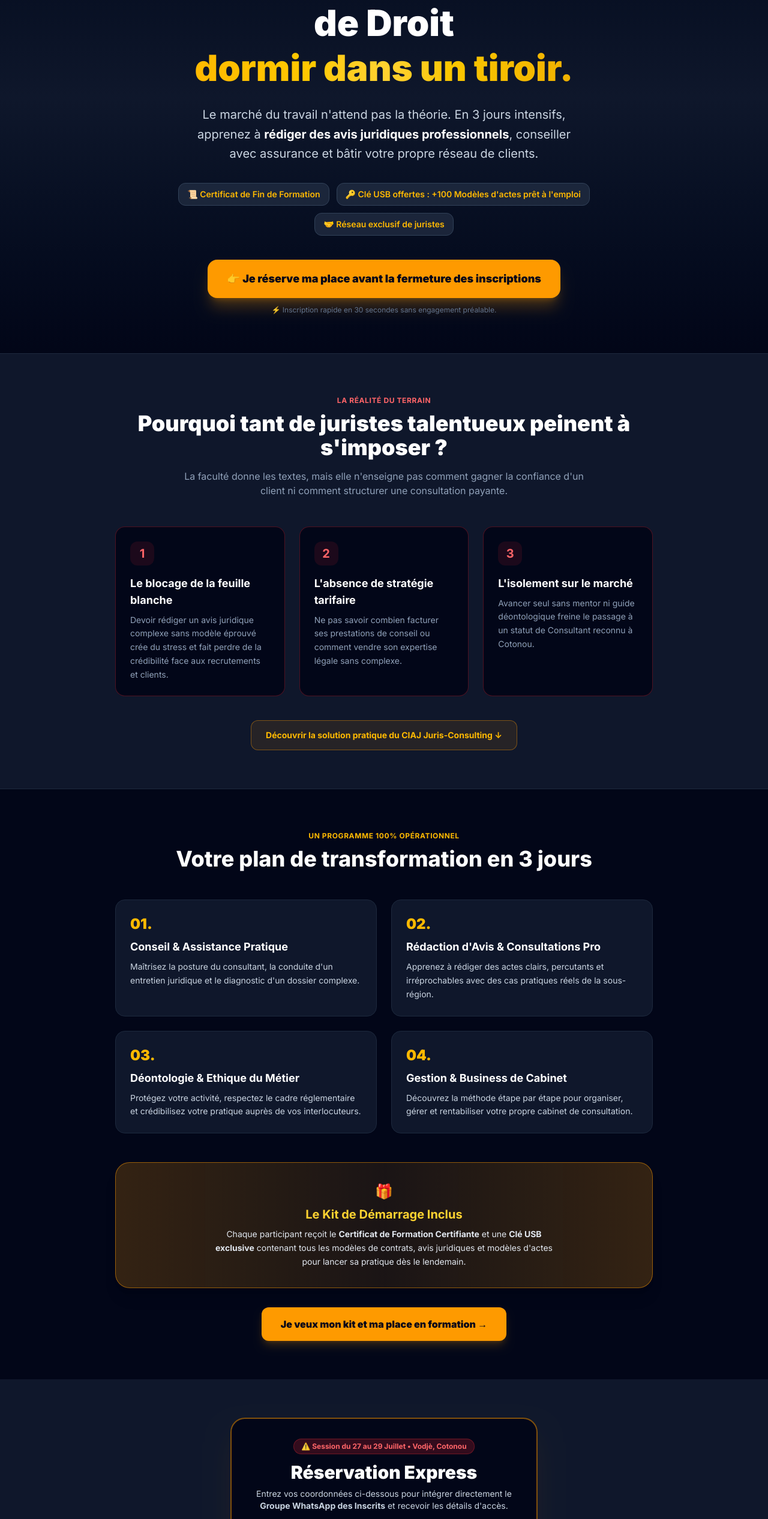
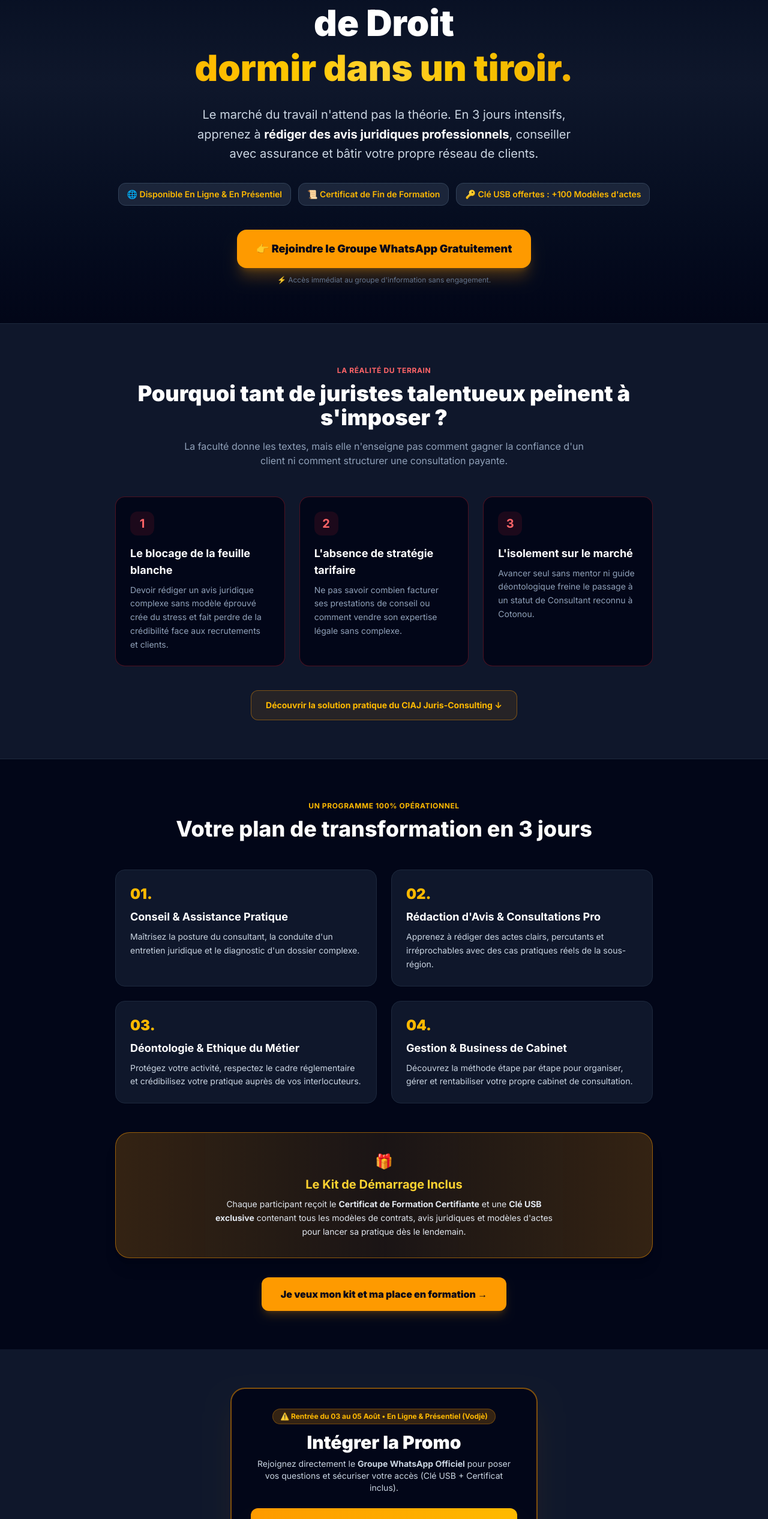
Before and after one commit to PATAWALA/Formation-Certifiante-Consultant-Juridique, a Next.js app: page / in a window 1280 px wide. Shown: the part 264-2797 px from the top of the page at 60% size. Built offline with nearby package versions, Linux system fonts and the light colour scheme.

Commit message:
20 update

```diff
--- a/src/app/components/FormSection.tsx
+++ b/src/app/components/FormSection.tsx
@@ -1,18 +1,13 @@
 'use client';
 
-import React, { useState } from 'react';
+import React from 'react';
 
 export default function FormSection() {
-  const [fullname, setFullname] = useState('');
-  const [phone, setPhone] = useState('');
+  const WHATSAPP_GROUP_URL = "https://chat.whatsapp.com/DzaYb6Z5T0XLcct2UeeqDC";
 
-  // Remplacer par le vrai lien de groupe WhatsApp communiqué par le CIAJ
-  const WHATSAPP_GROUP_URL = "https://chat.whatsapp.com/ExempleLienGroupeCIAJ";
-
-  const handleSubmit = (e: React.FormEvent) => {
+  const handleRedirect = (e: React.FormEvent) => {
     e.preventDefault();
-    if (!fullname || !phone) return;
-    window.location.href = WHATSAPP_GROUP_URL;
+    window.open(WHATSAPP_GROUP_URL, '_blank');
   };
 
   return (
@@ -20,54 +15,26 @@ export default function FormSection() {
       <div className="max-w-lg mx-auto bg-slate-950 p-8 rounded-3xl border-2 border-amber-500/50 shadow-2xl shadow-amber-500/10">
 
         <div className="text-center mb-6">
-          <span className="bg-red-500/20 text-red-400 text-xs font-bold px-3 py-1 rounded-full border border-red-500/30 inline-block mb-3">
-            ⚠️ Session du 27 au 29 Juillet • Vodjè, Cotonou
+          <span className="bg-amber-500/20 text-amber-400 text-xs font-bold px-3 py-1 rounded-full border border-amber-500/30 inline-block mb-3">
+            ⚠️ Rentrée du 03 au 05 Août • En Ligne & Présentiel (Vodjè)
           </span>
-          <h2 className="text-2xl md:text-3xl font-black text-white">Réservation Express</h2>
+          <h2 className="text-2xl md:text-3xl font-black text-white">Intégrer la Promo</h2>
           <p className="text-slate-300 text-xs md:text-sm mt-2">
-            Entrez vos coordonnées ci-dessous pour intégrer directement le <strong>Groupe WhatsApp des Inscrits</strong> et recevoir les détails d'accès.
+            Rejoignez directement le <strong>Groupe WhatsApp Officiel</strong> pour poser vos questions et sécuriser votre accès (Clé USB + Certificat inclus).
           </p>
         </div>
 
-        <form onSubmit={handleSubmit} className="space-y-4">
-          <div>
-            <label className="block text-xs font-bold text-slate-300 uppercase tracking-wider mb-1.5">
-              Nom & Prénoms *
-            </label>
-            <input
-              type="text"
-              required
-              value={fullname}
-              onChange={(e) => setFullname(e.target.value)}
-              placeholder="Ex: Marc Dossou"
-              className="w-full bg-slate-900 border border-slate-700 rounded-xl px-4 py-3.5 text-white placeholder-slate-500 focus:outline-none focus:border-amber-500 text-sm"
-            />
-          </div>
-
-          <div>
-            <label className="block text-xs font-bold text-slate-300 uppercase tracking-wider mb-1.5">
-              Numéro WhatsApp *
-            </label>
-            <input
-              type="tel"
-              required
-              value={phone}
-              onChange={(e) => setPhone(e.target.value)}
-              placeholder="Ex: 01 97 00 00 00"
-              className="w-full bg-slate-900 border border-slate-700 rounded-xl px-4 py-3.5 text-white placeholder-slate-500 focus:outline-none focus:border-amber-500 text-sm"
-            />
-          </div>
-
+        <form onSubmit={handleRedirect} className="space-y-4">
           <button
             type="submit"
             className="w-full bg-gradient-to-r from-amber-500 to-amber-400 hover:from-amber-400 hover:to-amber-300 text-slate-950 font-black py-4 rounded-xl text-base transition transform active:scale-95 shadow-xl shadow-amber-500/20 mt-2 flex items-center justify-center gap-2"
           >
-            <span>💬 Rejoindre le Groupe WhatsApp Officiel</span>
+            <span>💬 Rejoindre le Groupe WhatsApp Gratuitement</span>
           </button>
         </form>
 
-        <div className="mt-6 pt-4 border-t border-slate-800 text-center text-xs text-slate-400">
-          📍 Siège du CIAJ Juris-Consulting, Vodjè (Cotonou) <br />
+        <div className="mt-6 pt-4 border-t border-slate-800 text-center text-xs text-slate-400 leading-relaxed">
+          📍 Présentiel : Vodjè (Cotonou) | 🌐 Format En Ligne Disponible <br />
           📞 Contacts : 01 47 52 98 10 / juris.benin@gmail.com
         </div>
       </div>
--- a/src/app/components/Hero.tsx
+++ b/src/app/components/Hero.tsx
@@ -1,15 +1,17 @@
 import React from 'react';
 
 export default function Hero() {
+  const WHATSAPP_GROUP_URL = "https://chat.whatsapp.com/DzaYb6Z5T0XLcct2UeeqDC";
+
   return (
     <section className="relative pt-24 md:pt-32 pb-16 px-6 bg-gradient-to-b from-slate-950 via-slate-900 to-slate-950 text-white overflow-hidden">
       <div className="max-w-4xl mx-auto text-center relative z-10">
 
-        {/* Badge d'urgence */}
+        {/* Badge d'urgence & Modalities */}
         <div className="inline-flex items-center gap-2 bg-amber-500/10 border border-amber-500/40 px-4 py-2 rounded-full mb-6">
           <span className="h-2.5 w-2.5 bg-amber-400 rounded-full animate-ping"></span>
           <span className="text-amber-400 text-xs md:text-sm font-bold uppercase tracking-wider">
-            Formation Immersion • 27 au 29 Juillet 2026 à Cotonou (Vodjè)
+            Formation Immersion • 03 au 05 Août 2026 (Présentiel à Cotonou & En Ligne)
           </span>
         </div>
 
@@ -27,21 +29,23 @@ export default function Hero() {
 
         {/* Bonus irrésistibles */}
         <div className="flex flex-wrap justify-center gap-3 text-xs md:text-sm font-semibold text-slate-300 mb-10">
+          <span className="bg-slate-800/90 px-3.5 py-2 rounded-xl border border-slate-700 text-amber-400">🌐 Disponible En Ligne & En Présentiel</span>
           <span className="bg-slate-800/90 px-3.5 py-2 rounded-xl border border-slate-700 text-amber-400">📜 Certificat de Fin de Formation</span>
-          <span className="bg-slate-800/90 px-3.5 py-2 rounded-xl border border-slate-700 text-amber-400">🔑 Clé USB offertes : +100 Modèles d'actes prêt à l'emploi</span>
-          <span className="bg-slate-800/90 px-3.5 py-2 rounded-xl border border-slate-700 text-amber-400">🤝 Réseau exclusif de juristes</span>
+          <span className="bg-slate-800/90 px-3.5 py-2 rounded-xl border border-slate-700 text-amber-400">🔑 Clé USB offertes : +100 Modèles d'actes</span>
         </div>
 
         {/* CTA Ultime */}
         <div className="flex flex-col sm:flex-row gap-4 justify-center items-center">
           <a
-            href="#inscription"
+            href={WHATSAPP_GROUP_URL}
+            target="_blank"
+            rel="noopener noreferrer"
             className="w-full sm:w-auto bg-amber-500 hover:bg-amber-400 text-slate-950 font-black px-8 py-4.5 rounded-2xl text-lg transition-all transform hover:scale-105 shadow-xl shadow-amber-500/25"
           >
-            👉 Je réserve ma place avant la fermeture des inscriptions
+            👉 Rejoindre le Groupe WhatsApp Gratuitement
           </a>
         </div>
-        <p className="text-slate-500 text-xs mt-3">⚡ Inscription rapide en 30 secondes sans engagement préalable.</p>
+        <p className="text-slate-500 text-xs mt-3">⚡ Accès immédiat au groupe d'information sans engagement.</p>
       </div>
     </section>
   );
--- a/src/app/components/StickyCTA.tsx
+++ b/src/app/components/StickyCTA.tsx
@@ -1,7 +1,7 @@
 import React from 'react';
 
 export default function StickyCTA() {
-  const whatsappGroupLink = "https://chat.whatsapp.com/DzaYb6Z5T0XLcct2UeeqDC";
+  const WHATSAPP_GROUP_URL = "https://chat.whatsapp.com/DzaYb6Z5T0XLcct2UeeqDC";
 
   return (
     <>
@@ -11,11 +11,11 @@ export default function StickyCTA() {
           <div className="flex items-center gap-3">
             <span className="animate-pulse h-3 w-3 bg-amber-400 rounded-full"></span>
             <p className="text-sm font-bold text-white">
-              Formation Consultant Juridique • <span className="text-amber-400">27-29 Juillet à Vodjè</span>
+              Formation Consultant Juridique (Présentiel & En ligne) • <span className="text-amber-400">03-05 Août</span>
             </p>
           </div>
           <a
-            href={whatsappGroupLink}
+            href={WHATSAPP_GROUP_URL}
             target="_blank"
             rel="noopener noreferrer"
             className="bg-amber-500 hover:bg-amber-400 text-slate-950 font-black px-5 py-2 rounded-lg text-sm transition shadow-lg shadow-amber-500/20"
@@ -28,7 +28,7 @@ export default function StickyCTA() {
       {/* Bas d'écran Smartphone */}
       <div className="md:hidden fixed bottom-0 left-0 right-0 z-50 bg-slate-950/95 border-t border-amber-500/40 p-3.5 backdrop-blur-lg shadow-2xl">
         <a
-          href={whatsappGroupLink}
+          href={WHATSAPP_GROUP_URL}
           target="_blank"
           rel="noopener noreferrer"
           className="w-full bg-amber-500 hover:bg-amber-400 text-slate-950 font-black py-3.5 px-4 rounded-xl text-center block text-sm shadow-lg shadow-amber-500/30 transition active:scale-95"
```
